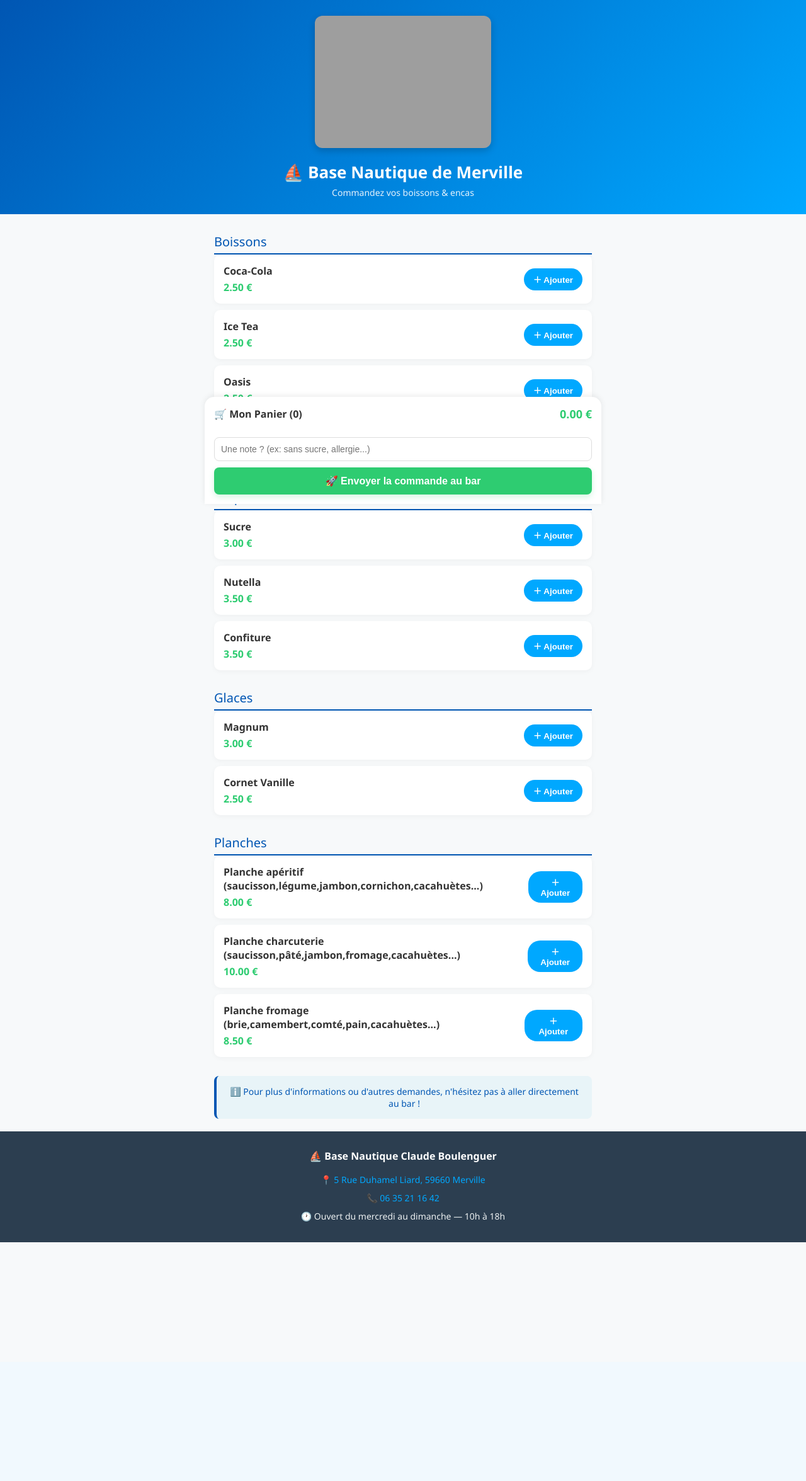
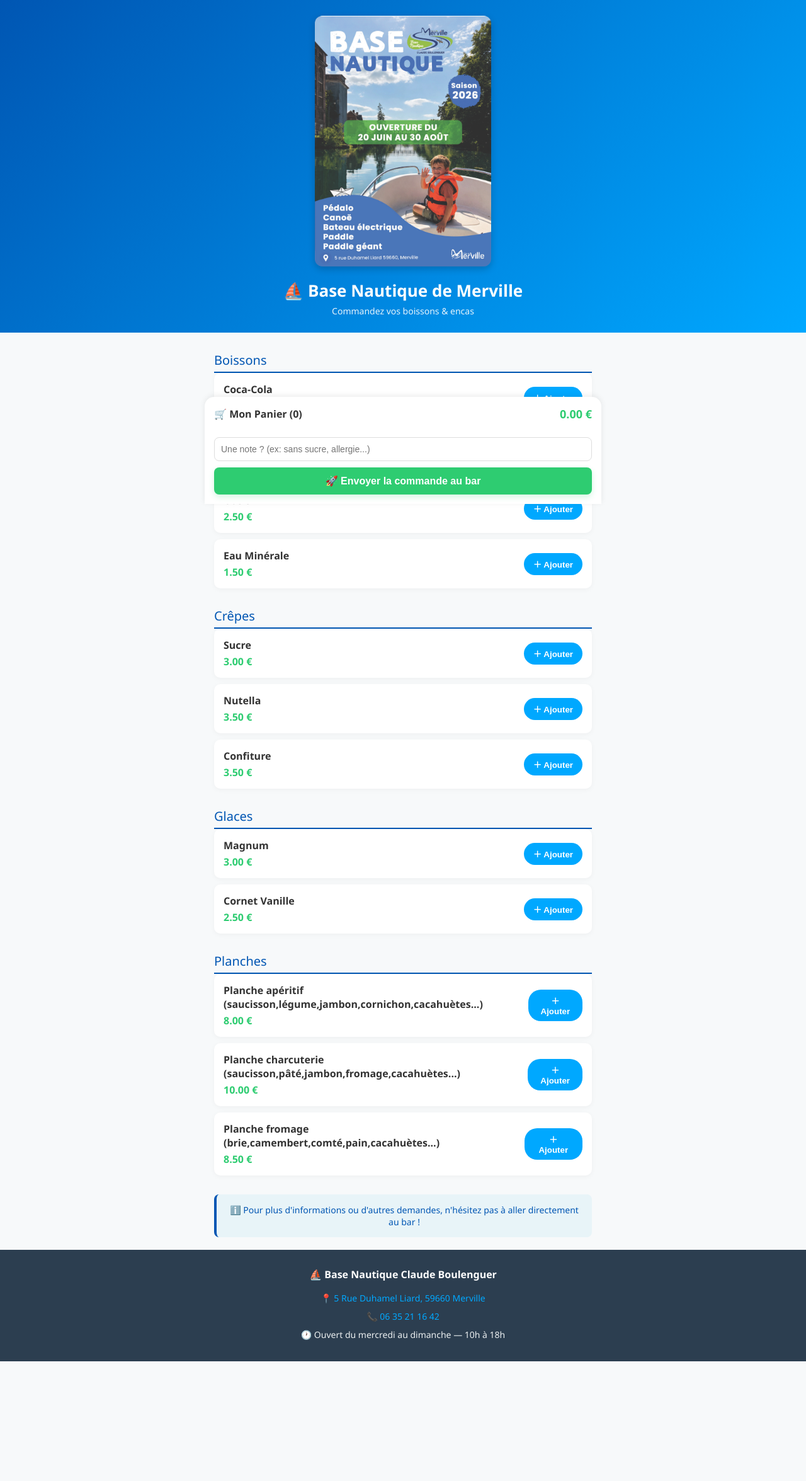
Before and after one commit to HugoLrdd/site_base_nautique, a Flask app: page / in a window 1280 px wide. Shown: the whole page at 63% size. Before the commit the page ends 1972 px from the top, so only its background shows below. Run offline with Flask 3, Linux system fonts and the light colour scheme; grey boxes are pictures that could not be loaded.

Commit message:
Update menu.html

```diff
--- a/templates/menu.html
+++ b/templates/menu.html
@@ -179,7 +179,7 @@
 <body>
 
     <div class="header">
-        <img src="https://imgur.com/a/gylhX6N" alt="Base Nautique" class="header-img">
+        <img src="flyer.png" alt="Base Nautique" class="header-img">
         <h1>⛵ Base Nautique de Merville</h1>
         <p>Commandez vos boissons & encas</p>
     </div>
```
